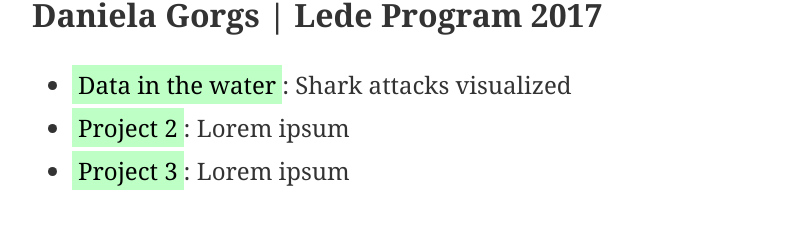
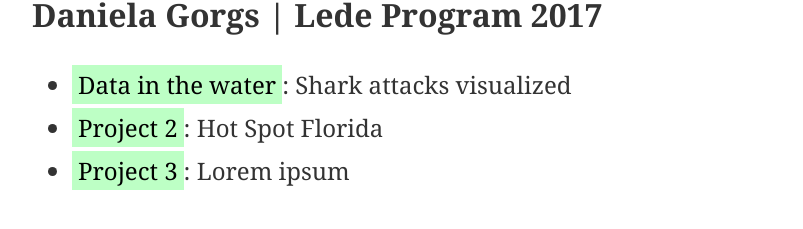
Before and after one commit to Dgorgs/studio-projects, a Jekyll site: the page built from docs/index.md, in a window 1280 px wide. Shown: the part 221-450 px from the top of the page, without its empty margins (233-1036 px from the left). Built offline with Jekyll 4.4.1, drawn with Linux system fonts in a browser that asks for light colours; our own code applies the rules of GitHub Pages for plain Markdown files.

Commit message:
project2

```diff
--- a/docs/index.md
+++ b/docs/index.md
@@ -10,5 +10,5 @@ layout: default
 
 
 * [Data in the water]({{ site.url }}/sharks_part1): Shark attacks visualized
-* [Project 2]({{ site.url }}/a-very-cool-project): Lorem ipsum
+* [Project 2]({{ site.url }}/shark_parttwo): Hot Spot Florida
 * [Project 3]({{ site.url }}/a-very-cool-project): Lorem ipsum
```
